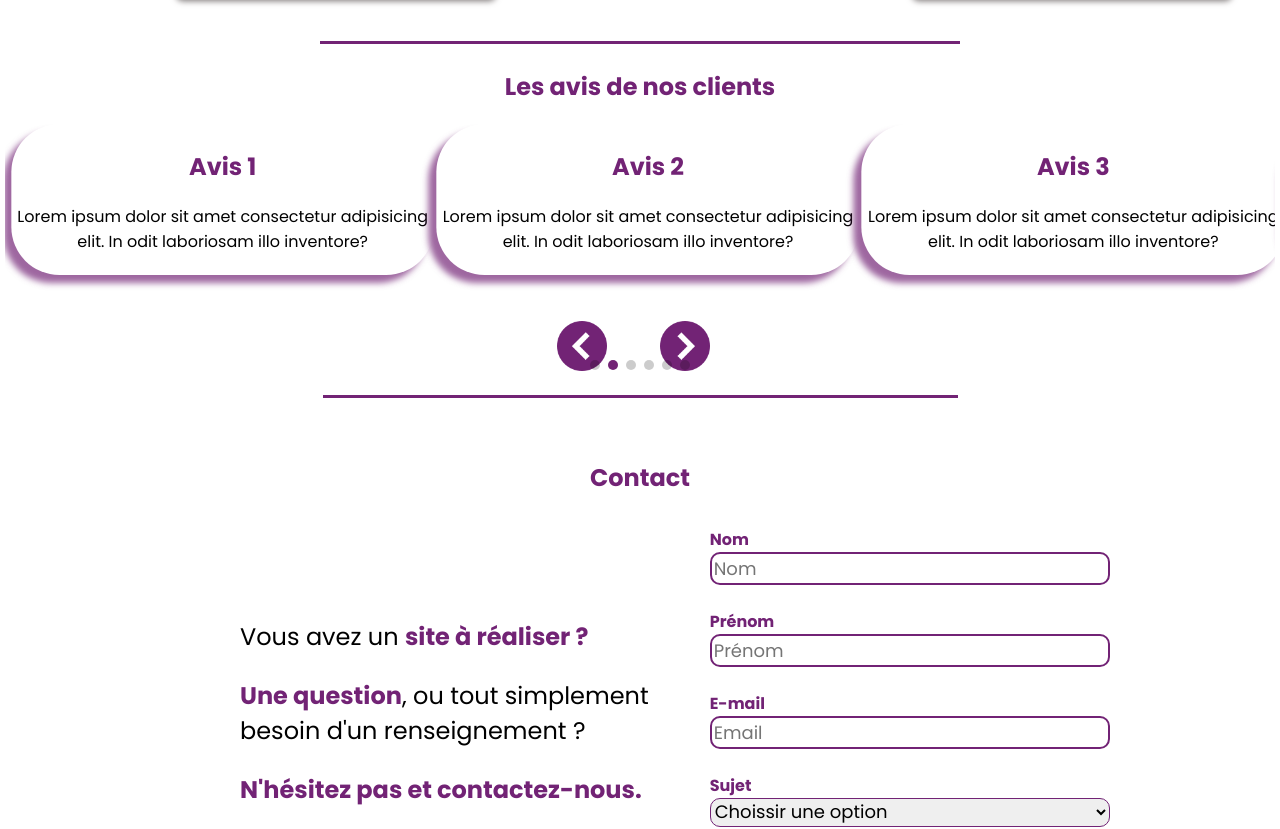
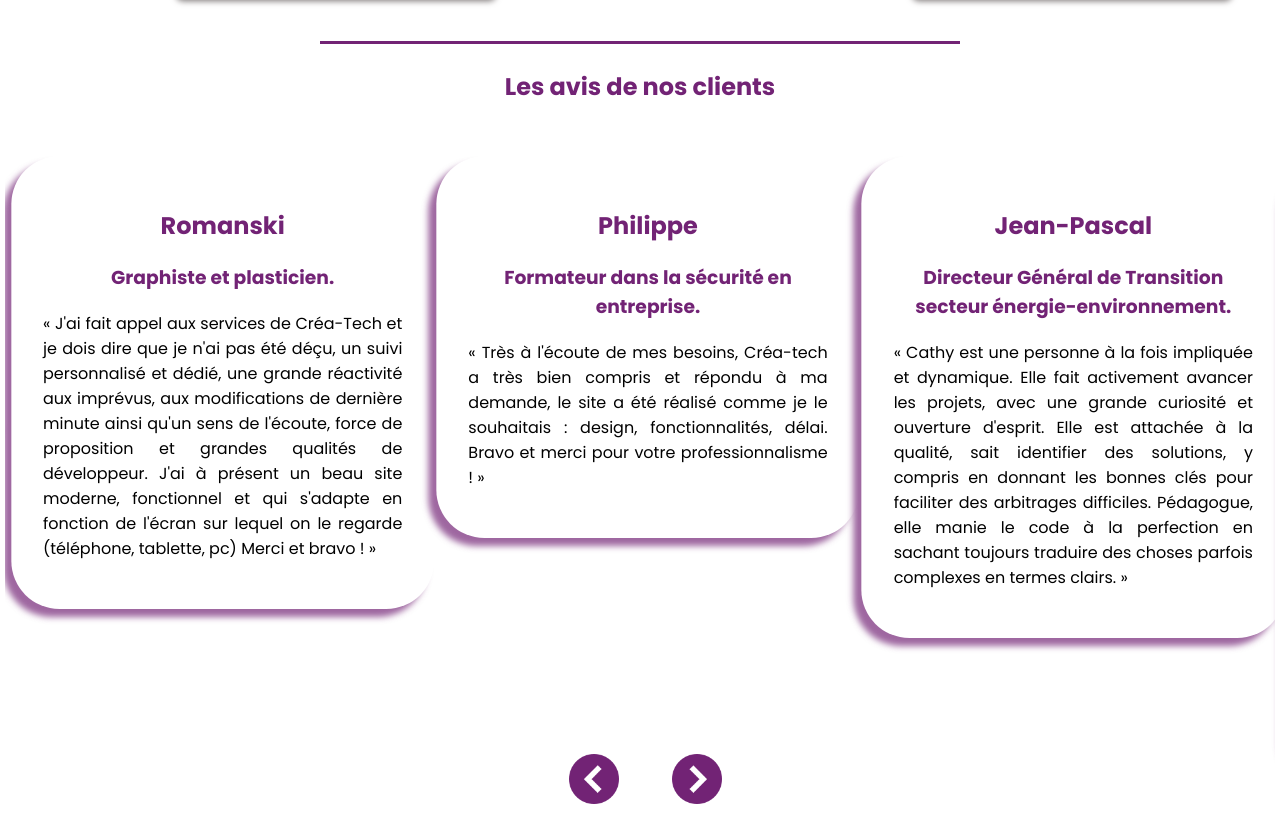
Before and after one commit to CathyThuliez/Crea-tech, a React (Create React App) app in the folder crea-tech/: page / in a window 1280 px wide. Shown: the part 2967-3796 px from the top of the page. Built offline with nearby package versions, Linux system fonts and the light colour scheme.

Commit message:
Ajout du texte dans les avis + modif css, remise en place des fléches

```diff
--- a/crea-tech/src/components/Avis/Avis.css
+++ b/crea-tech/src/components/Avis/Avis.css
@@ -17,9 +17,11 @@
 
 /* Styles pour le texte dans chaque slide */
 .slide-avis {
-  box-shadow: -0.5em 0.5em 0.4em #722375b0;
+  margin-top: 2rem;
+  box-shadow: -0.5em 0.5em 0.4em  #722375b0;
   border-radius: 3rem;
-  padding: 5px;
+  padding: 2rem;
+  text-align: justify;
 }
 
 /* Styles pour les flèches de navigation */
@@ -44,11 +46,10 @@
 
 .slider-controler .swiper-button-prev img,
 .slider-controler .swiper-button-next img {
-  align-items: center;
-  justify-content: center;
-  width: 70px;
+  position: absolute;
+  top: 10rem;
+  width: 60px;
   height: 60px;
-  padding-left: auto;
 }
 
 /* Styles pour la pagination */
--- a/crea-tech/src/components/Avis/Avis.js
+++ b/crea-tech/src/components/Avis/Avis.js
@@ -37,55 +37,110 @@ const Avis = () => {
       >
         <SwiperSlide className="slide_container">
           <div className="slide-avis">
-            <h2>Avis 1</h2>
+            <h2>Romanski </h2>
+            <h3>Graphiste et plasticien.</h3>
             <p>
-              Lorem ipsum dolor sit amet consectetur adipisicing elit. In odit
-              laboriosam illo inventore?
+              « J'ai fait appel aux services de Créa-Tech et je dois dire que je
+              n'ai pas été déçu, un suivi personnalisé et dédié, une grande
+              réactivité aux imprévus, aux modifications de dernière minute
+              ainsi qu'un sens de l'écoute, force de proposition et grandes
+              qualités de développeur. J'ai à présent un beau site moderne,
+              fonctionnel et qui s'adapte en fonction de l'écran sur lequel on
+              le regarde (téléphone, tablette, pc) Merci et bravo ! »
             </p>
           </div>
         </SwiperSlide>
         <SwiperSlide className="slide_container">
           <div className="slide-avis">
-            <h2>Avis 2</h2>
+            <h2>Philippe </h2>
+            <h3>Formateur dans la sécurité en entreprise.</h3>
             <p>
-              Lorem ipsum dolor sit amet consectetur adipisicing elit. In odit
-              laboriosam illo inventore?
+              « Très à l'écoute de mes besoins, Créa-tech a très bien compris et
+              répondu à ma demande, le site a été réalisé comme je le souhaitais
+              : design, fonctionnalités, délai. Bravo et merci pour votre
+              professionnalisme ! »
             </p>
           </div>
         </SwiperSlide>
         <SwiperSlide className="slide_container">
           <div className="slide-avis">
-            <h2>Avis 3</h2>
+            <h2>Jean-Pascal</h2>
+            <h3>
+              Directeur Général de Transition secteur énergie-environnement.
+            </h3>
             <p>
-              Lorem ipsum dolor sit amet consectetur adipisicing elit. In odit
-              laboriosam illo inventore?
+              « Cathy est une personne à la fois impliquée et dynamique. Elle
+              fait activement avancer les projets, avec une grande curiosité et
+              ouverture d'esprit. Elle est attachée à la qualité, sait
+              identifier des solutions, y compris en donnant les bonnes clés
+              pour faciliter des arbitrages difficiles. Pédagogue, elle manie le
+              code à la perfection en sachant toujours traduire des choses
+              parfois complexes en termes clairs. »
             </p>
           </div>
         </SwiperSlide>
         <SwiperSlide className="slide_container">
           <div className="slide-avis">
-            <h2>Avis 4</h2>
+            <h2>Déborah</h2>
+            <h3>Pâtissière.</h3>
             <p>
-              Lorem ipsum dolor sit amet consectetur adipisicing elit. In odit
-              laboriosam illo inventore?
+              « C'est avec grand plaisir que j'ai eu l'occasion de travailler
+              avec Cathy. Son amabilité et sa souplesse ont été incontournables
+              pour comprendre mes besoins et les mettre en forme. Malgré mes
+              exigences, quelques peu drastiques, elle a su prendre le recul
+              nécessaire et surtout, donner satisfaction à chacun des points
+              listés dans le cahier des charges. Impliquée, toujours en
+              recherche de l'excellence et du "petit plus", Cathy a su respecter
+              mes goûts et mes envies. J'ai désormais un site et un blog au top
+              pour toucher mes clients ! Ça a été un plaisir de travailler avec
+              elle aussi pour sa bonne humeur et sa joie de vivre communicative.
+              Je la recommande sans hésitation ! »
             </p>
           </div>
         </SwiperSlide>
         <SwiperSlide className="slide_container">
           <div className="slide-avis">
-            <h2>Avis 5</h2>
+            <h2>Angélique</h2>
+            <h3>Graphiste.</h3>
             <p>
-              Lorem ipsum dolor sit amet consectetur adipisicing elit. In odit
-              laboriosam illo inventore?
+              « J'ai suivi la formation aux réseaux sociaux ainsi que la
+              formation Wordpress. J'ai beaucoup appris grâce à Créa-tech. J'ai
+              particulièrement apprécié le fait que les ateliers étaient adaptés
+              à mon niveau. Je recommande les yeux fermés ! »
             </p>
           </div>
         </SwiperSlide>
         <SwiperSlide className="slide_container">
           <div className="slide-avis">
-            <h2>Avis 6</h2>
+            <h2>Varthan</h2>
+            <h3>Traiteur à domicile.</h3>
             <p>
-              Lorem ipsum dolor sit amet consectetur adipisicing elit. In odit
-              laboriosam illo inventore?
+              « J'ai suivi la formation "Réseaux sociaux" de Crea-Tech . J'ai
+              beaucoup apprécié les divers ateliers mais également la patience
+              et la gentillesse de Cathy. Merci infiniment 🙏🥰 »
+            </p>
+          </div>
+        </SwiperSlide>
+        <SwiperSlide className="slide_container">
+          <div className="slide-avis">
+            <h2>Sylviane</h2>
+            <h3>Retraitée</h3>
+            <p>
+              « J'ai participé à plusieurs ateliers sur le numérique animés par
+              Cathy et ce fût à chaque fois un véritable plaisir. J'ai apprécié
+              le contenu de ces ateliers autant que la pédagogie et la patience
+              de Cathy. Je recommande. »
+            </p>
+          </div>
+        </SwiperSlide>
+        <SwiperSlide className="slide_container">
+          <div className="slide-avis">
+            <h2>Nanny McChlo</h2>
+            <h3>Professeure particulier d'anglais</h3>
+            <p>
+              « Grâce à l'atelier sur les réseaux sociaux, je peux maintenant
+              gérer ma page pro sans problème. Un atelier très complet avec une
+              formatrice super pro. Merci beaucoup 💚👍 »
             </p>
           </div>
         </SwiperSlide>
```
